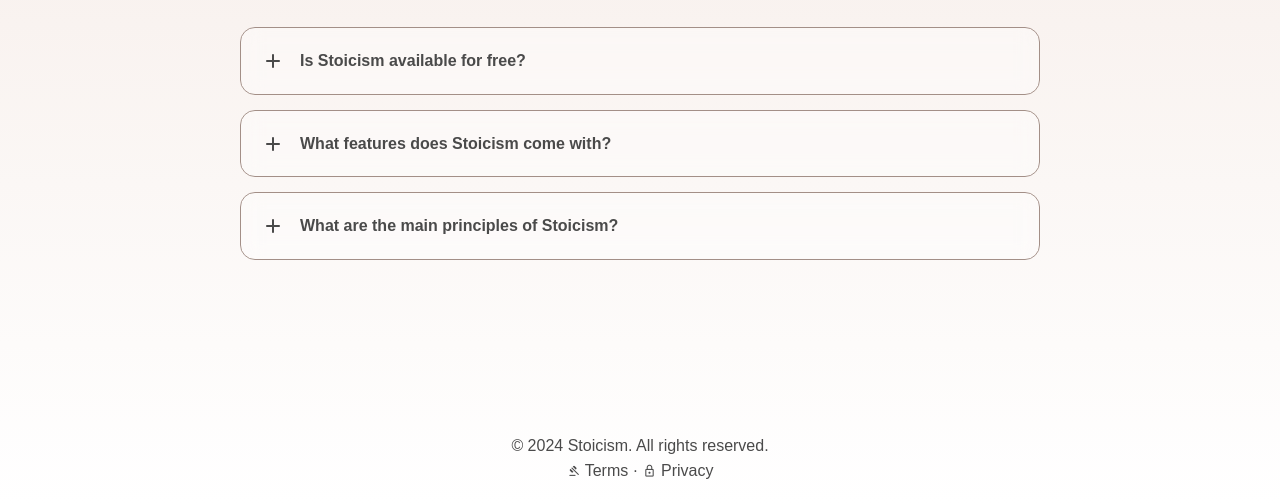
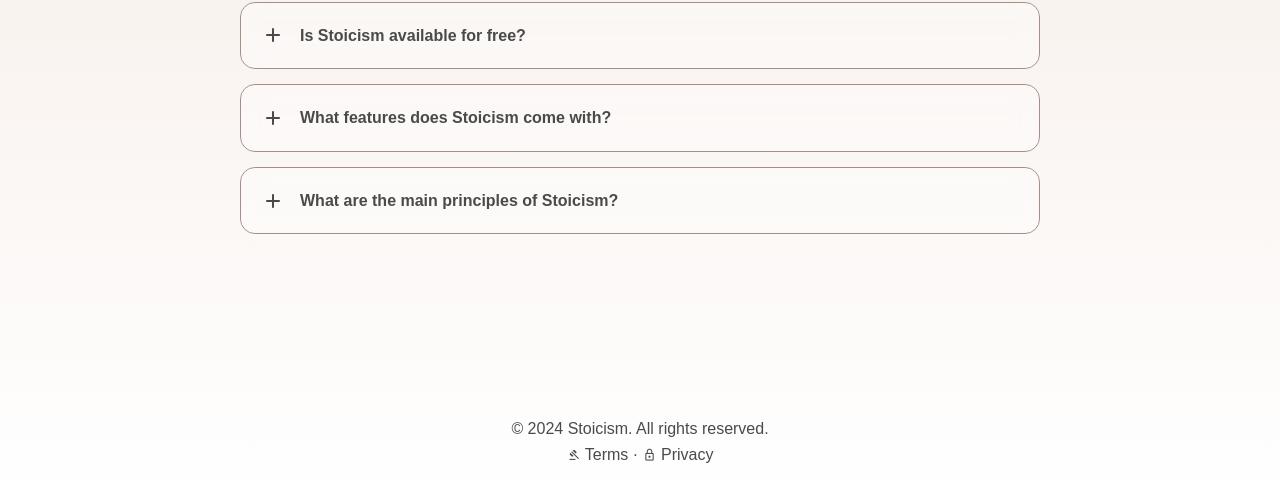
Before and after one commit to stoicism-bot/stoicism-bot.github.io, a plain HTML site: page faq/index.html in a window 1280 px wide. Shown: the part 296-800 px from the top of the page. Drawn offline with nearby package versions, Linux system fonts and the light colour scheme; a web font is replaced by a local one.

Commit message:
Add files via upload

```diff
--- a/faq/index.html
+++ b/faq/index.html
@@ -11,6 +11,7 @@
     />
   </head>
   <body>
+    <div>
       <div class="circle"></div>
 
       <nav class="navbar">
@@ -55,9 +56,9 @@
               <div class="faq-answer-content">
                 <p>
                   All core features of Stoicism are free, and you don't need to
-                spill a dime to use them. BUT we need to get that bread somehow
-                (for maintenance costs and i love money), so cosmetic/additive
-                features will be locked behind a donation.
+                  spill a dime to use them. BUT we need to get that bread
+                  somehow (for maintenance costs and i love money), so
+                  cosmetic/additive features will be locked behind a donation.
                 </p>
               </div>
             </div>
@@ -76,10 +77,13 @@
                   >! If you don't feel like reading that, here's an overview:
                 </p>
                 <ul>
-                <li><b>Moderation</b> (logs, jail, locks, role management)</li>
+                  <li>
+                    <b>Moderation</b> (logs, jail, locks, role management)
+                  </li>
                   <li><b>Integration</b> (lastfm, spotify, social alerts)</li>
                   <li>
-                  <b>Utility</b> (image editing, tags, manga reader, reminders)
+                    <b>Utility</b> (image editing, tags, manga reader,
+                    reminders)
                   </li>
                   <li>
                     <b>Levels</b> (leaderboard, level roles, boost multiplier)
@@ -111,7 +115,7 @@
         </div>
       </div>
 
-    <footer style="position: absolute; bottom: 20px; overflow: hidden">
+      <footer>
         &copy; 2024 Stoicism. All rights reserved.<br /><a href="/terms"
           ><span
             class="material-symbols-rounded"
@@ -132,7 +136,7 @@
           Privacy</a
         >
       </footer>
-
+    </div>
     <script src="../script.js"></script>
   </body>
 </html>
```
Also changed, not shown: index.html (+3 -1 lines). Lines whose indentation alone changed are shown as unchanged.
